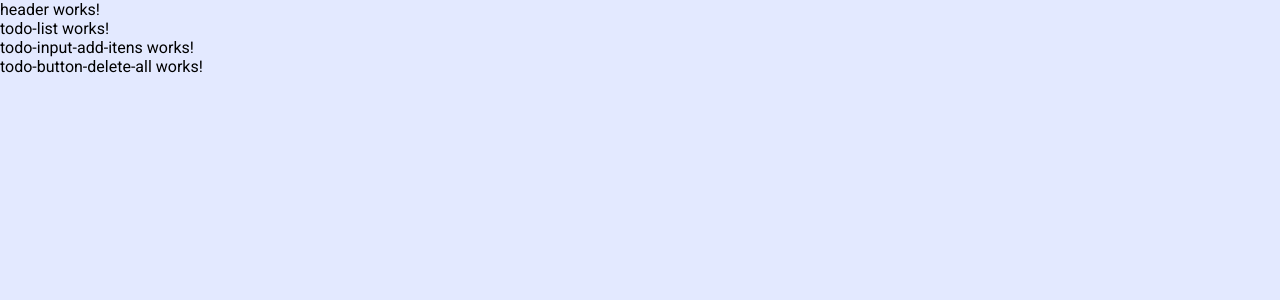
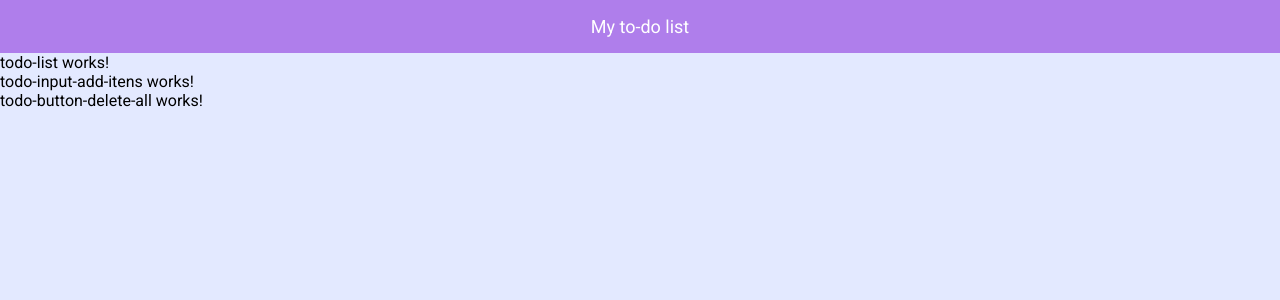
Before and after one commit to LucasKurt/app-todo, an Angular app: page / in a window 1280 px wide. Shown: the top 300 px of the page. Built offline with nearby package versions, Linux system fonts and the light colour scheme.

Commit message:
header component

```diff
--- a/src/app/modules/home/components/header/header.component.html
+++ b/src/app/modules/home/components/header/header.component.html
@@ -1 +1 @@
-<p>header works!</p>
+<h1>My to-do list</h1>
--- a/src/app/modules/home/components/header/header.component.scss
+++ b/src/app/modules/home/components/header/header.component.scss
@@ -0,0 +1,12 @@
+@import "../../../../../dist/scss/variables.scss";
+
+h1 {
+  width: 100%;
+  padding: 1rem 0;
+
+  text-align: center;
+  font-size: 1.125rem;
+  color: $secondary-text-color;
+
+  background-color: $tertiary-background-color;
+}
```
